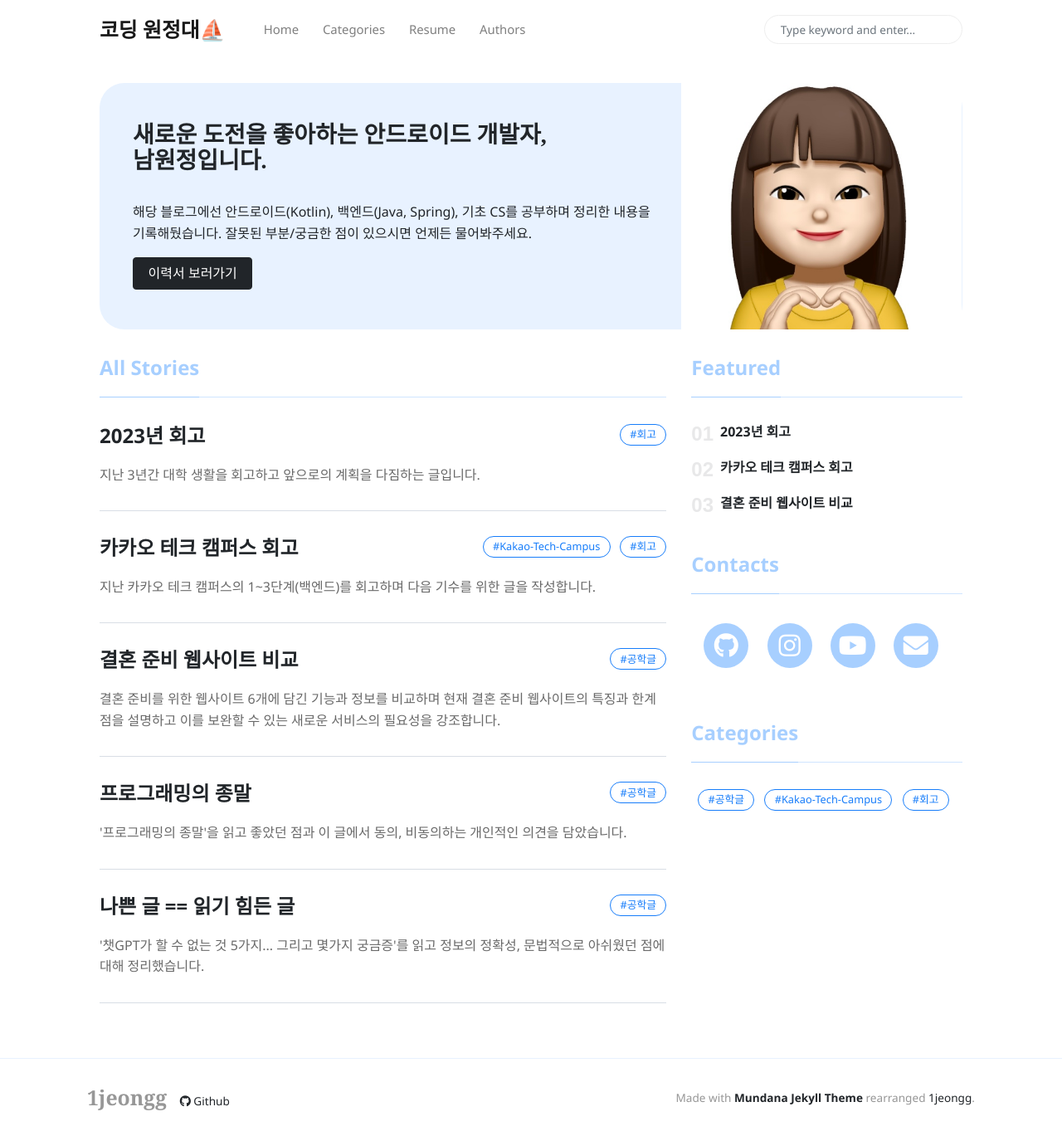
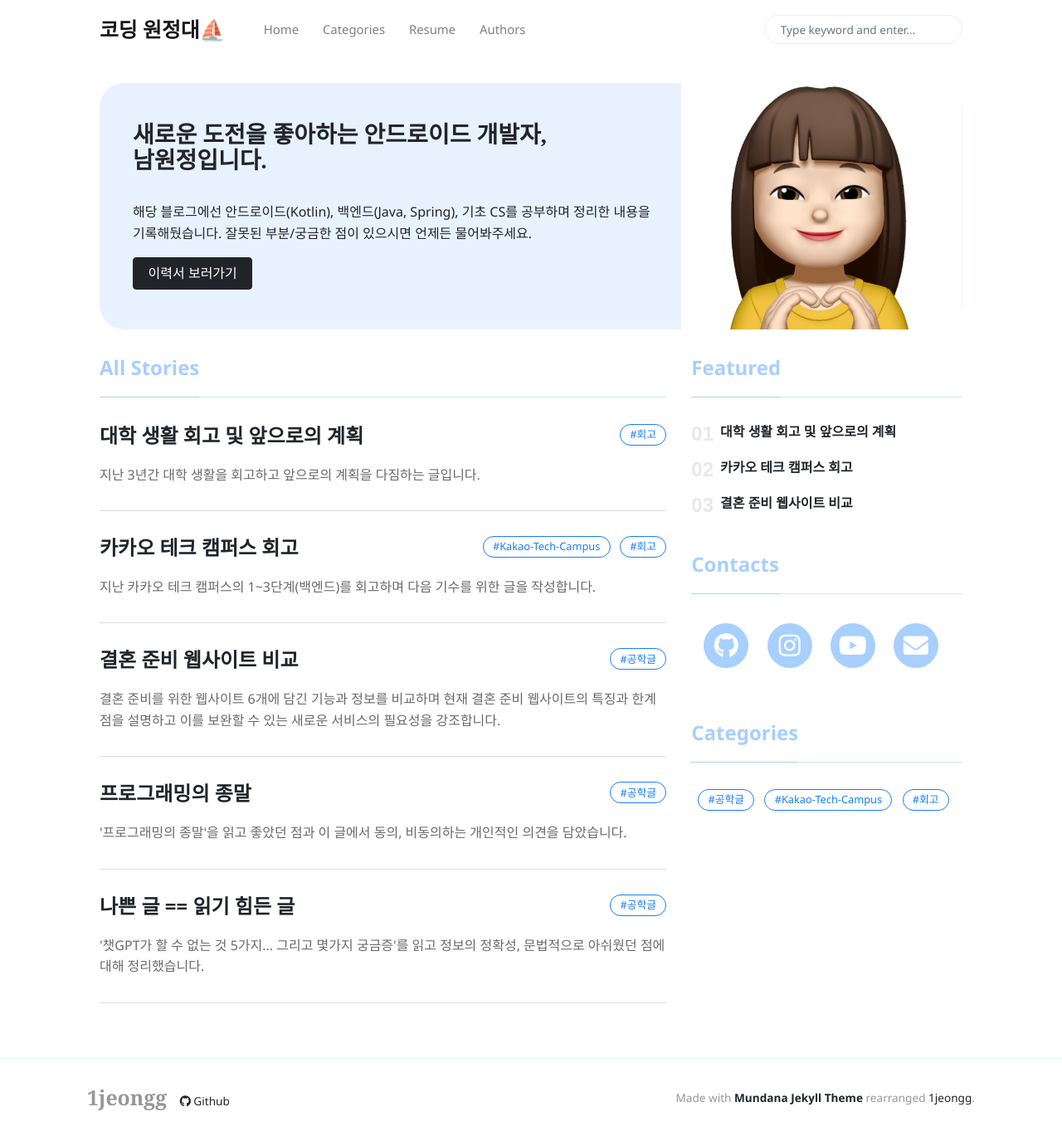
Before and after one commit to 1jeongg/1jeongg.github.io, a Jekyll site: the page built from index.html, in a window 1280 px wide and 1369 px high. Shown: the whole window at 83% size. Built offline with Jekyll 4.4.1, drawn with Linux system fonts in a browser that asks for light colours; nearby versions of some CDN libraries; some web fonts are replaced; the list of posts is cut into pages by our own code.

Commit message:
change title

```diff
--- a/_posts/2023-12-31-2023-retrospect.md
+++ b/_posts/2023-12-31-2023-retrospect.md
@@ -1,6 +1,6 @@
 ---
 layout: post
-title:  "2023년 회고"
+title:  "대학 생활 회고 및 앞으로의 계획"
 author: 1jeongg
 categories: [ 회고 ]
 summary: 지난 3년간 대학 생활을 회고하고 앞으로의 계획을 다짐하는 글입니다.
```
